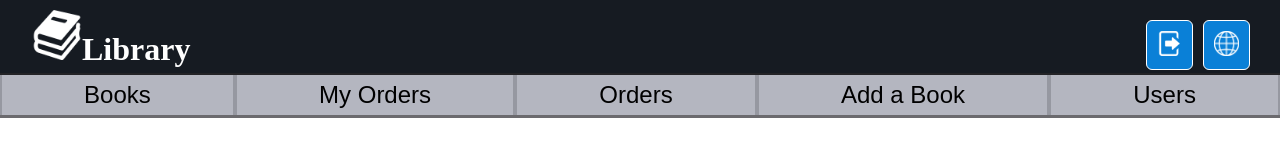
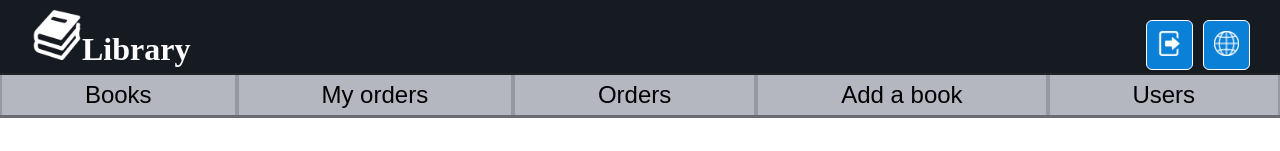
Before and after one commit to SirJohanot/library-angular, an Angular app: page /unauthorized in a window 1280 px wide. Shown: the top 151 px of the page. Built offline with nearby package versions, Linux system fonts and the light colour scheme.

Commit message:
localised navigation

```diff
--- a/src/app/components/navigation/navigation.component.html
+++ b/src/app/components/navigation/navigation.component.html
@@ -1,17 +1,17 @@
 <nav>
     <a routerLink="/books">
-        <button>Books</button>
+        <button>{{'books' | language:languageService.currentLanguage}}</button>
     </a>
     <a routerLink="/orders">
-        <button>My Orders</button>
+        <button>{{'myOrders' | language:languageService.currentLanguage}}</button>
     </a>
     <a routerLink="/orders">
-        <button>Orders</button>
+        <button>{{'orders' | language:languageService.currentLanguage}}</button>
     </a>
     <a routerLink="/add-book">
-        <button>Add a Book</button>
+        <button>{{'addABook' | language:languageService.currentLanguage}}</button>
     </a>
     <a routerLink="/users">
-        <button>Users</button>
+        <button>{{'users' | language:languageService.currentLanguage}}</button>
     </a>
 </nav>
--- a/src/app/components/navigation/navigation.component.ts
+++ b/src/app/components/navigation/navigation.component.ts
@@ -1,4 +1,5 @@
 import { Component } from '@angular/core';
+import { LanguageService } from 'src/app/services/language.service';
 
 @Component({
   selector: 'app-navigation',
@@ -7,4 +8,8 @@ import { Component } from '@angular/core';
 })
 export class NavigationComponent {
 
+  constructor(
+    public languageService: LanguageService
+  ) { }
+
 }
```
